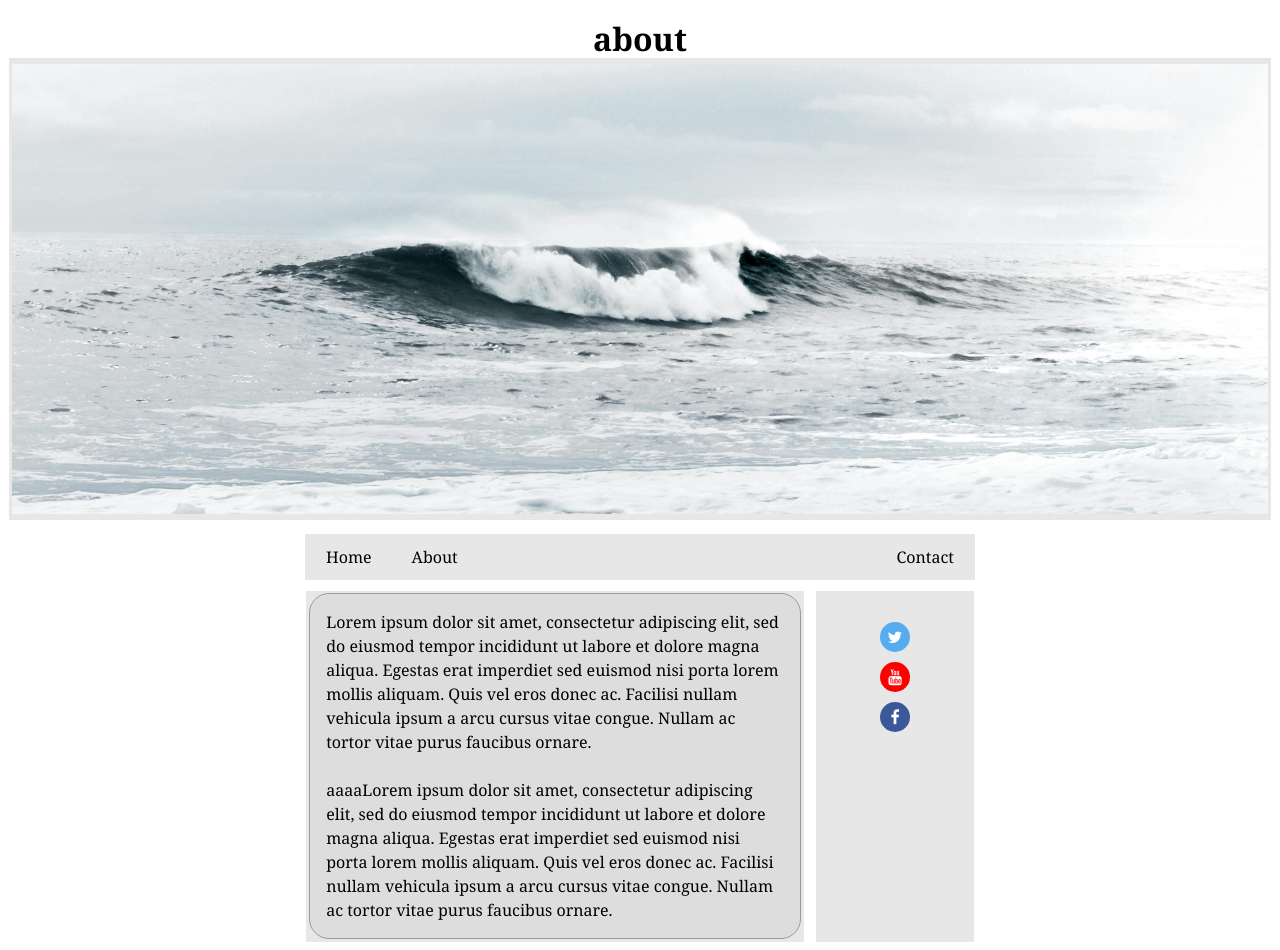
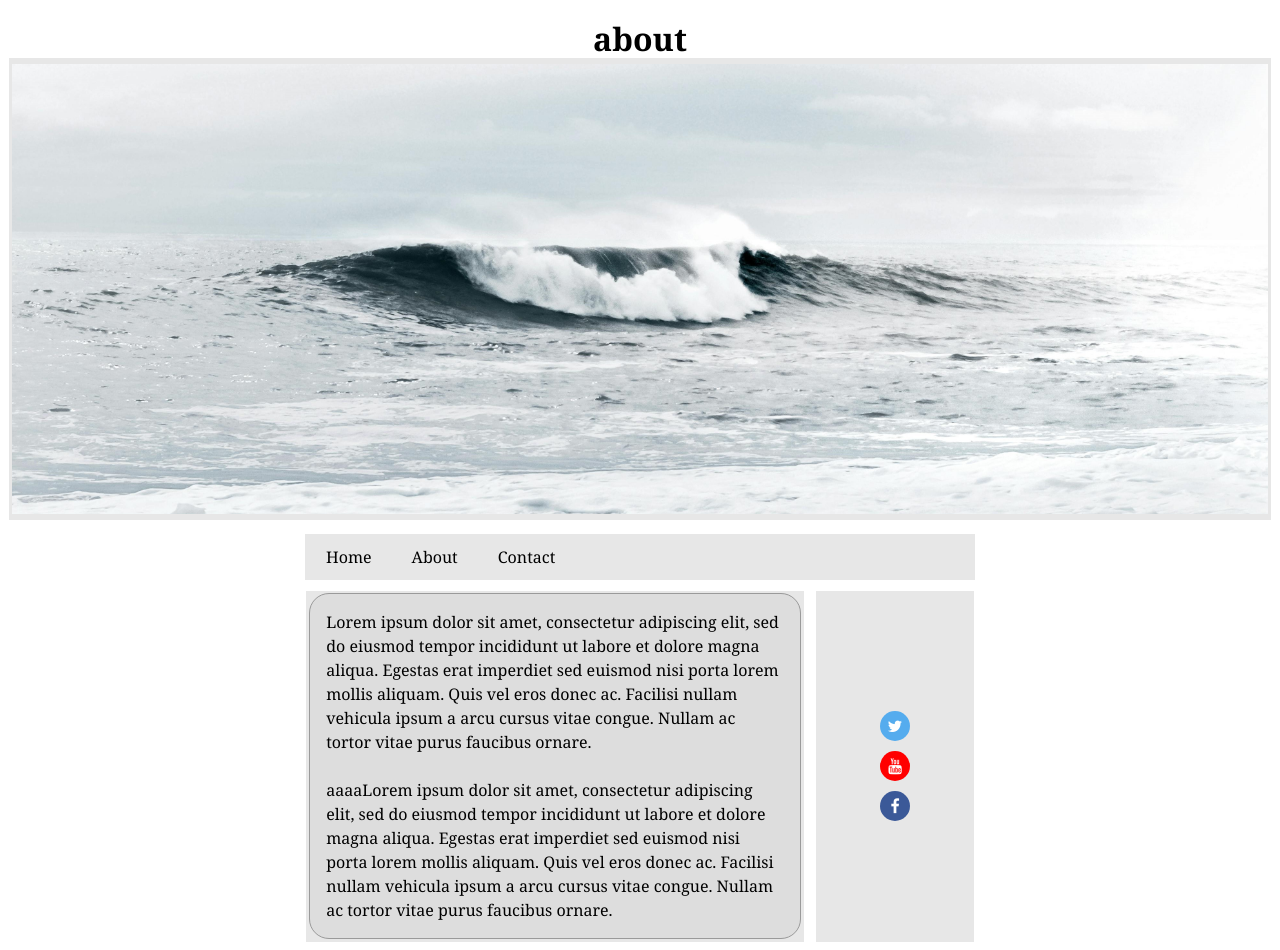
Before and after one commit to weeding00/web, a plain HTML site: page about.html in a window 1280 px wide. Shown: the top 950 px of the page. Drawn offline with Linux system fonts and the light colour scheme.

Commit message:
remove style

```diff
--- a/about.html
+++ b/about.html
@@ -20,7 +20,7 @@
                 <ul>
                     <li><a href="index.html">Home</a></li>
                     <li><a href="about.html">About</a></li>
-                    <li style="float:right"><a href="contact.html">Contact</a></li>
+                    <li><a href="contact.html">Contact</a></li>
                 </ul>
             </div>
             <div class="box" id="main" >
@@ -36,7 +36,7 @@
                 <img src="assets/jumping.jpg">
                 <img src="assets/jumping.jpg">
             </div>
-            <div class="box" id="sidebar" style="align-items: normal;padding-top: 20px;">
+            <div class="box" id="sidebar">
                 <ul class="li-side">
 
                     <li class="li-side">  <a href="#" class="fa fa-twitter"></a></li>
```
Also changed, not shown: blog1.html (+2 -2 lines), blog2.html (+2 -2 lines), blog3.html (+2 -2 lines), blog4.html (+2 -2 lines), contact.html (+2 -2 lines), index.html (+2 -2 lines), month1_24.html (+2 -2 lines), month2_24.html (+2 -2 lines), month3_24.html (+2 -2 lines), month4_24.html (+2 -2 lines), month5_24.html (+2 -2 lines), month6_24.html (+2 -2 lines), month7_24.html (+2 -2 lines).
